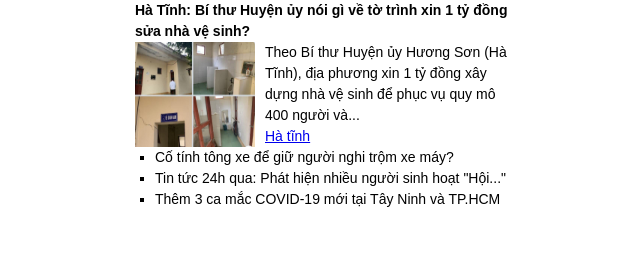
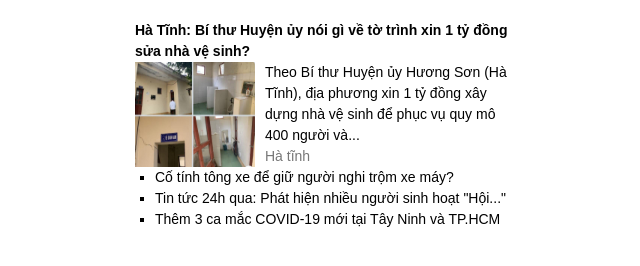
Before and after one commit to hoanglv2/LopReactJS, a plain HTML site: page Web_tin_tuc/index.html in a window 1280 px wide. Shown: the whole page, without its empty margins (315-955 px from the left). Drawn offline with Linux system fonts and the light colour scheme.

Commit message:
update last

```diff
--- a/Web_tin_tuc/index.html
+++ b/Web_tin_tuc/index.html
@@ -17,7 +17,7 @@
             <div class="news-description">
                 <p>Theo Bí thư Huyện ủy Hương Sơn (Hà Tĩnh), địa phương xin 1 tỷ đồng
                     xây dựng nhà vệ sinh để phục vụ quy mô 400 người và...</p>
-                <a href="#">Hà tĩnh</a>
+                <a class="location" href="#">Hà tĩnh</a>
             </div>
         </div>
 
--- a/Web_tin_tuc/style.css
+++ b/Web_tin_tuc/style.css
@@ -6,7 +6,7 @@
 
 .container{
     max-width: 380px;
-    margin: 0 auto;
+    margin: 20px auto;
     line-height: 1.5;
 }
 
@@ -34,6 +34,11 @@ h2 a{
     padding-left: 10px;
 }
 
+.location{
+    text-decoration: none;
+    color: #777;
+}
+
 .news-list{
     font-size: 14px;
     list-style-type: square;
```
